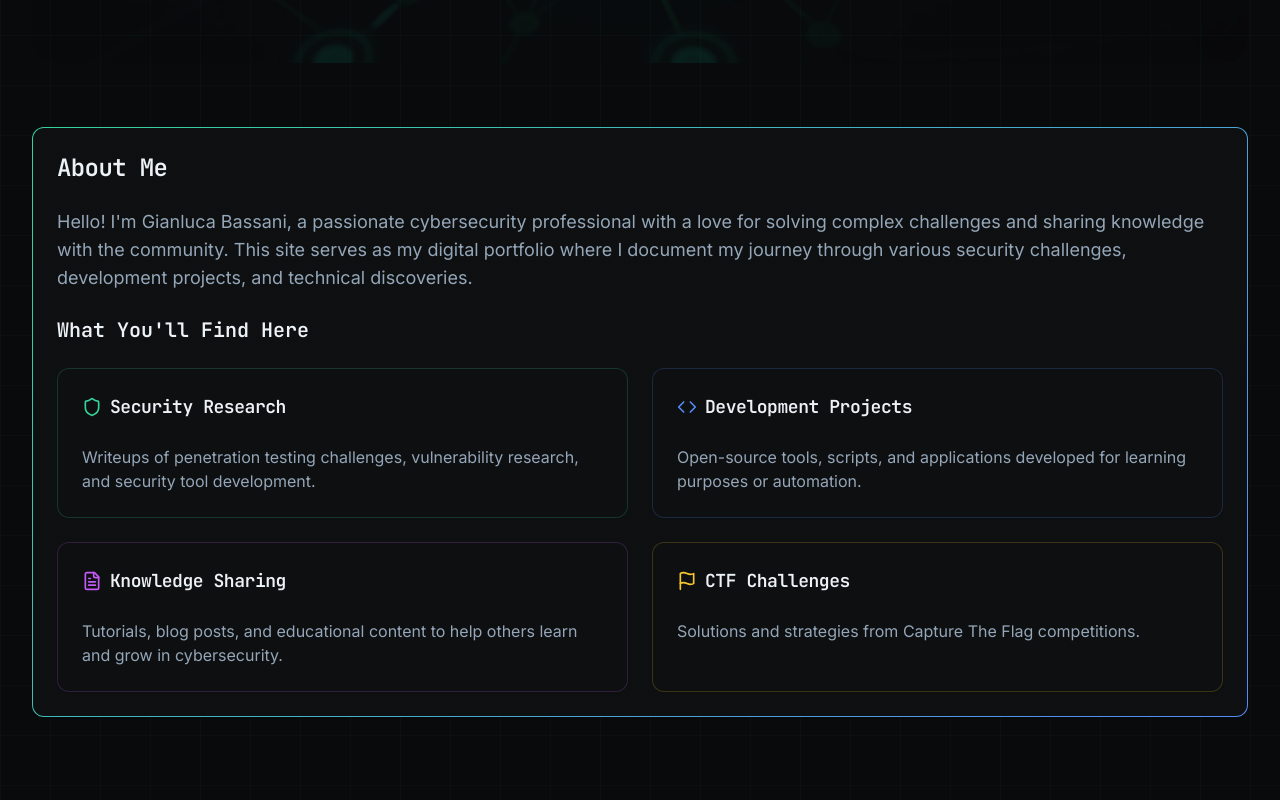
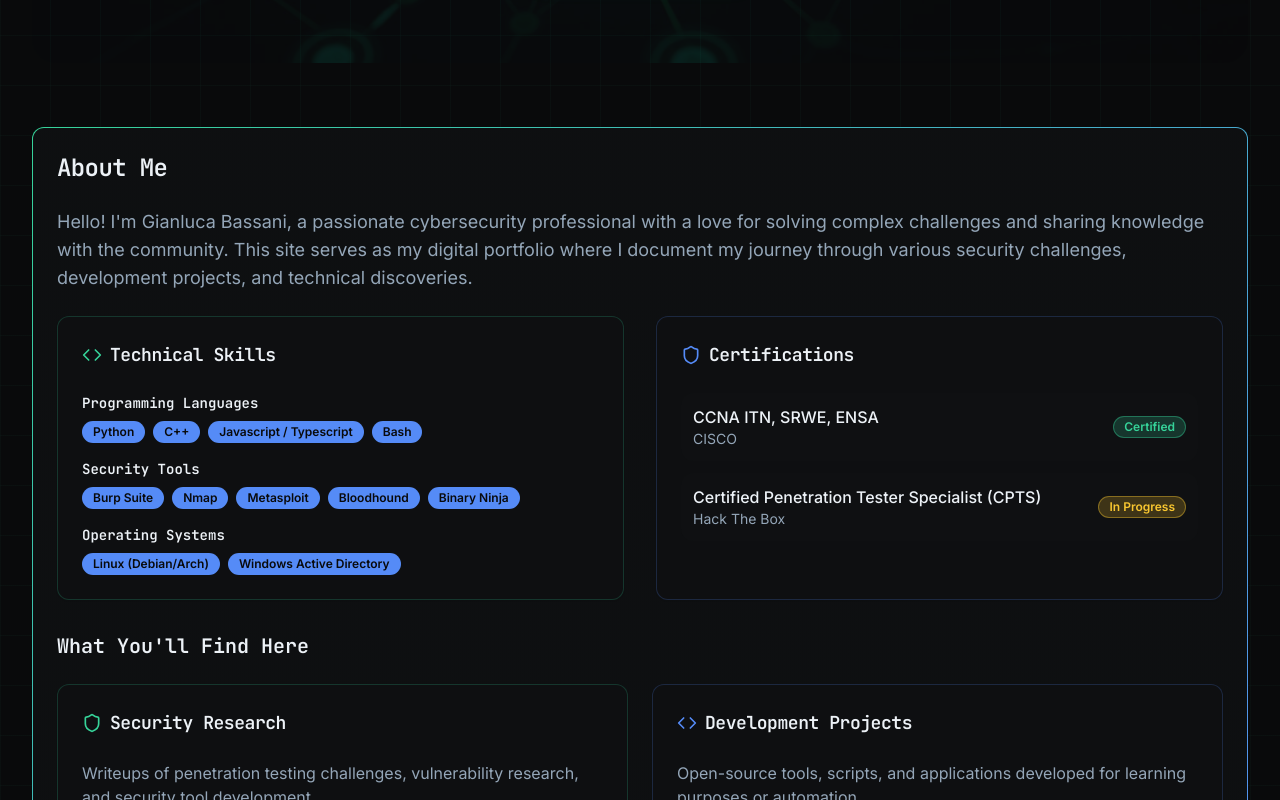
Before and after one commit to gianlucabassani/gianlucabassani.github.io, a React (Vite) app: page / in a window 1280 px wide. Shown: the part 565-1365 px from the top of the page. Built offline with nearby package versions, Linux system fonts and the light colour scheme.

Commit message:
Skills section

```diff
--- a/src/components/BlogView.tsx
+++ b/src/components/BlogView.tsx
@@ -51,7 +51,7 @@ const BlogView = ({ blogPost, onBack }: BlogViewProps) => {
       </div>
 
       {/* Header */}
-      <div className="sticky top-0 bg-background/90 backdrop-blur-md border-b border-border z-40">
+      <div className="bg-background border-b border-border">
         <div className="max-w-4xl mx-auto px-4 py-4">
           <Button
             variant="outline"
--- a/src/components/CTFView.tsx
+++ b/src/components/CTFView.tsx
@@ -73,7 +73,7 @@ const CTFView = ({ ctfWriteup, onBack }: CTFViewProps) => {
       </div>
 
       {/* Header */}
-      <div className="sticky top-0 bg-background/90 backdrop-blur-md border-b border-border z-40">
+      <div className="bg-background border-b border-border">
         <div className="max-w-4xl mx-auto px-4 py-4">
           <Button
             variant="outline"
--- a/src/components/WriteupView.tsx
+++ b/src/components/WriteupView.tsx
@@ -69,7 +69,7 @@ const WriteupView = ({ writeup, onBack }: WriteupViewProps) => {
       </div>
 
       {/* Header */}
-      <div className="sticky top-0 bg-background/90 backdrop-blur-md border-b border-border z-40">
+      <div className="bg-background border-b border-border">
         <div className="max-w-4xl mx-auto px-4 py-4">
           <Button
             variant="outline"
--- a/src/pages/Index.tsx
+++ b/src/pages/Index.tsx
@@ -210,6 +210,76 @@ const Index = () => {
                 <p className="text-lg text-muted-foreground mb-6">
                   Hello! I'm Gianluca Bassani, a passionate cybersecurity professional with a love for solving complex challenges and sharing knowledge with the community. This site serves as my digital portfolio where I document my journey through various security challenges, development projects, and technical discoveries.
                 </p>
+                {/* Technical Skills & Certifications */}
+                <div className="grid grid-cols-1 lg:grid-cols-2 gap-8 mb-8">
+                  {/* Technical Skills */}
+                  <Card className="card-hover border-primary/20">
+                    <CardHeader>
+                      <CardTitle className="flex items-center text-lg">
+                        <Code className="w-5 h-5 mr-2 text-primary" />
+                        Technical Skills
+                      </CardTitle>
+                    </CardHeader>
+                    <CardContent>
+                      <div className="space-y-4">
+                        <div>
+                          <h4 className="font-semibold text-sm mb-2">Programming Languages</h4>
+                          <div className="flex flex-wrap gap-2">
+                            <Badge variant="secondary" className="tag">Python</Badge>
+                            <Badge variant="secondary" className="tag">C++</Badge>
+                            <Badge variant="secondary" className="tag">Javascript / Typescript</Badge>
+                            <Badge variant="secondary" className="tag">Bash</Badge>
+                          </div>
+                        </div>
+                        <div>
+                          <h4 className="font-semibold text-sm mb-2">Security Tools</h4>
+                          <div className="flex flex-wrap gap-2">
+                            <Badge variant="secondary" className="tag">Burp Suite</Badge>
+                            <Badge variant="secondary" className="tag">Nmap</Badge>
+                            <Badge variant="secondary" className="tag">Metasploit</Badge>
+                            <Badge variant="secondary" className="tag">Bloodhound</Badge>
+                            <Badge variant="secondary" className="tag">Binary Ninja</Badge>
+                          </div>
+                        </div>
+                        <div>
+                          <h4 className="font-semibold text-sm mb-2">Operating Systems</h4>
+                          <div className="flex flex-wrap gap-2">
+                            <Badge variant="secondary" className="tag">Linux (Debian/Arch)</Badge>
+                            <Badge variant="secondary" className="tag">Windows Active Directory</Badge>
+                          </div>
+                        </div>
+                      </div>
+                    </CardContent>
+                  </Card>
+
+                  {/* Certifications */}
+                  <Card className="card-hover border-secondary/20">
+                    <CardHeader>
+                      <CardTitle className="flex items-center text-lg">
+                        <Shield className="w-5 h-5 mr-2 text-secondary" />
+                        Certifications
+                      </CardTitle>
+                    </CardHeader>
+                    <CardContent>
+                      <div className="space-y-3">
+                        <div className="flex items-center justify-between p-3 bg-muted/30 rounded-lg">
+                          <div>
+                            <div className="font-medium">CCNA ITN, SRWE, ENSA</div>
+                            <div className="text-sm text-muted-foreground">CISCO</div>
+                          </div>
+                          <Badge className="bg-success/20 border-success/40 text-success">Certified</Badge>
+                        </div>
+                        <div className="flex items-center justify-between p-3 bg-muted/30 rounded-lg">
+                          <div>
+                            <div className="font-medium">Certified Penetration Tester Specialist (CPTS)</div>
+                            <div className="text-sm text-muted-foreground">Hack The Box</div>
+                          </div>
+                          <Badge className="bg-warning/20 border-warning/40 text-warning">In Progress</Badge>
+                        </div>
+                      </div>
+                    </CardContent>
+                  </Card>
+                </div>
 
                 <h3 className="text-xl font-mono font-semibold mb-6">What You'll Find Here</h3>
 
```
